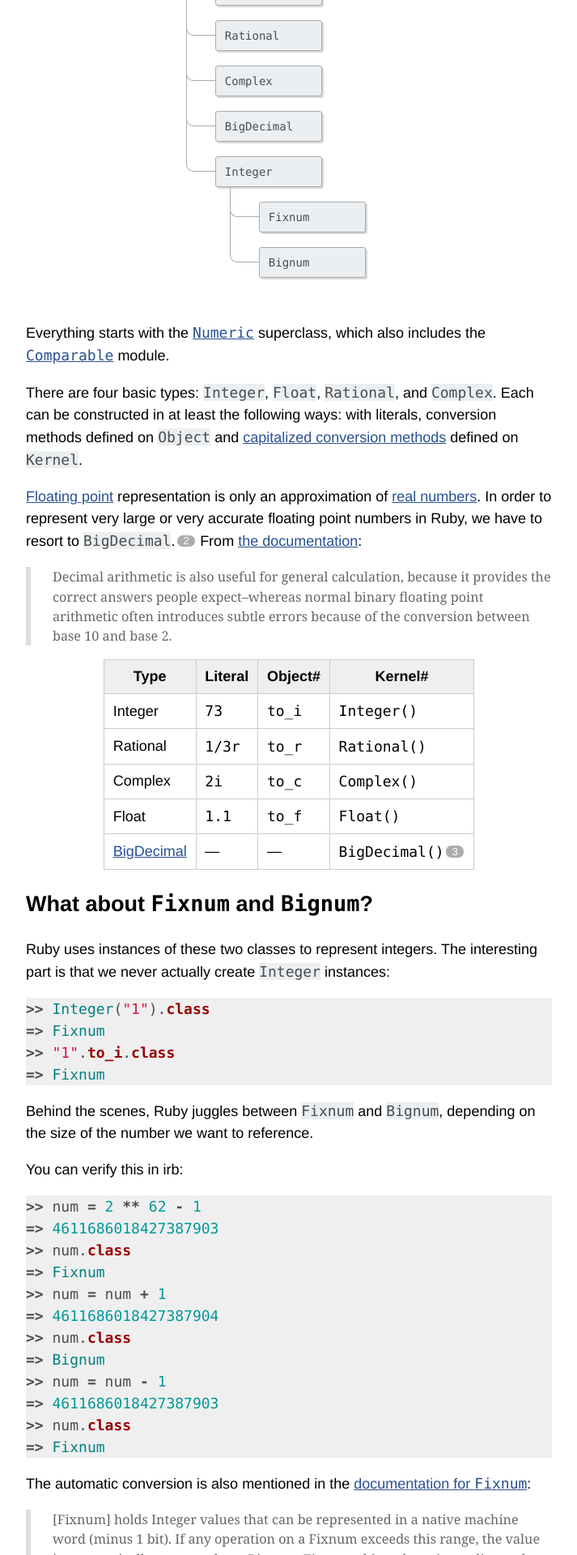
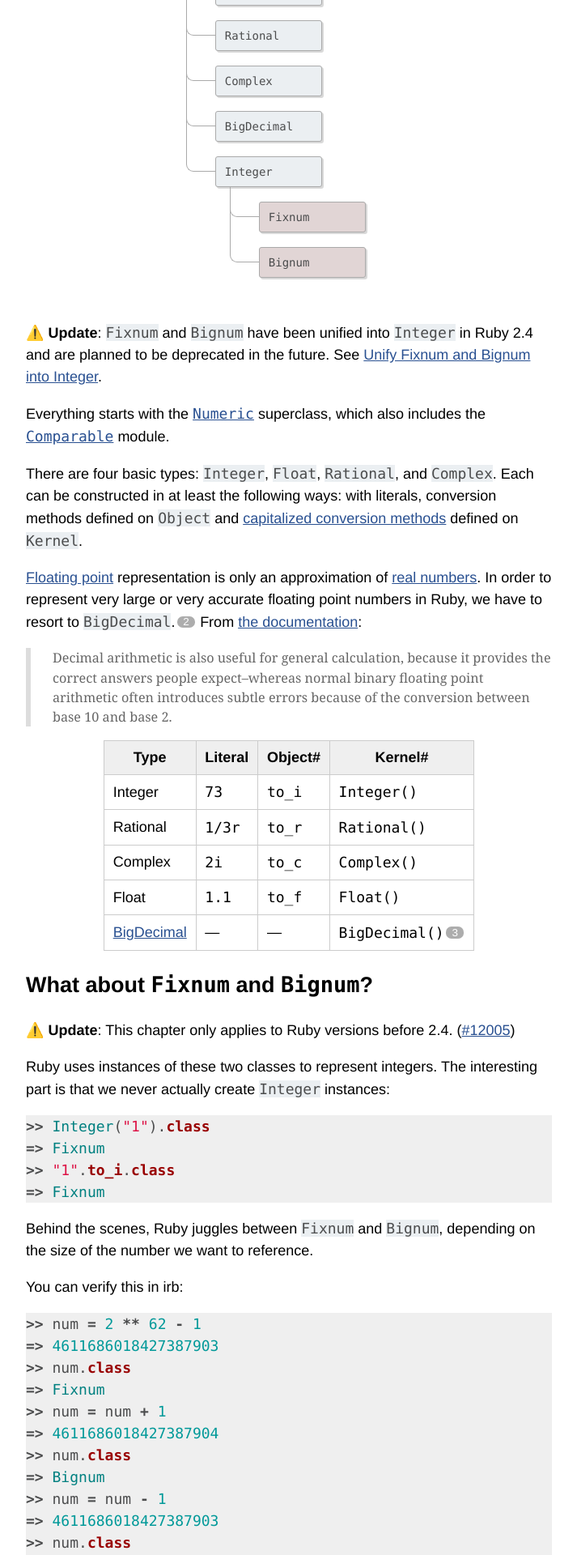
Before and after one commit to mfilej/mfilej.github.io, a Jekyll site: the page built from _posts/2015-05-23-ruby-numeric.md, in a window 1280 px wide. Shown: the part 464-2384 px from the top of the page at 81% size, without its empty margins (283-996 px from the left). Built offline with Jekyll 4.4.1, drawn with Linux system fonts in a browser that asks for light colours; nearby versions of some CDN libraries; emoji names are drawn with the system emoji font; comment, search, counter and statistics services are not loaded.

Commit message:
Add note about unifying Fixnum and Bignum in 2.4

```diff
--- a/_includes/ruby-numeric-tree.html
+++ b/_includes/ruby-numeric-tree.html
@@ -23,10 +23,10 @@
               <li>
                 <code>Integer</code>
                 <ul>
-                  <li>
+                  <li class="ruby-numeric-deprecated-class">
                     <code>Fixnum</code>
                   </li>
-                  <li>
+                  <li class="ruby-numeric-deprecated-class">
                     <code>Bignum</code>
                   </li>
                 </ul>
--- a/_posts/2015-05-23-ruby-numeric.md
+++ b/_posts/2015-05-23-ruby-numeric.md
@@ -13,6 +13,10 @@ of each class. The hierarchy turned out to be simpler than I expected and
 actually not that hard to remember once laid out:
 
 {% include ruby-numeric-tree.html %}
+
+:warning: **Update**: `Fixnum` and `Bignum` have been unified into `Integer` in Ruby 2.4 and
+are planned to be deprecated in the future. See [Unify Fixnum and Bignum into
+Integer][unify].
 
 Everything starts with the [`Numeric`][numeric-ruby-doc] superclass, which
 also includes the [`Comparable`][comparable-ruby-doc] module.
@@ -44,9 +48,11 @@ Float                       |  `1.1`  | `to_f`  | `Float()`
 
 ## What about `Fixnum` and `Bignum`?
 
-Ruby uses instances of these two
-classes to represent integers. The interesting part is that we never actually
-create `Integer` instances:
+:warning: **Update**: This chapter only applies to Ruby versions before 2.4.
+([#12005][unify])
+
+Ruby uses instances of these two classes to represent integers. The
+interesting part is that we never actually create `Integer` instances:
 
 {% highlight ruby %}
 >> Integer("1").class
@@ -116,6 +122,7 @@ The object ids differ, showing that the two variables point to different objects
 [bignum-ruby-doc]: http://ruby-doc.org/core-2.2.2/Bignum.html
 [wiki-float]: https://en.wikipedia.org/wiki/Floating_point
 [wiki-real]: https://en.wikipedia.org/wiki/Real_number
+[unify]: https://bugs.ruby-lang.org/issues/12005
 
 [^1]: I was relieved to find out that I wasn't [alone][ruby-positive].
 [^2]: `BigDecimal` is the only numeric class in Ruby that can be instantiated with a constructor method, e.g.: `BigDecimal.new("1.2")` --- note that the argument is passed as a string to work around the imprecise nature of floats.
--- a/ruby-numeric.sass
+++ b/ruby-numeric.sass
@@ -51,3 +51,7 @@
     line-height: 2rem
     font-size: 14px
     box-shadow: 2px 2px 0 rgba(0, 0, 0, 0.15)
+
+.ruby-numeric-deprecated-class
+  code
+    background: #e1d5d5
```
